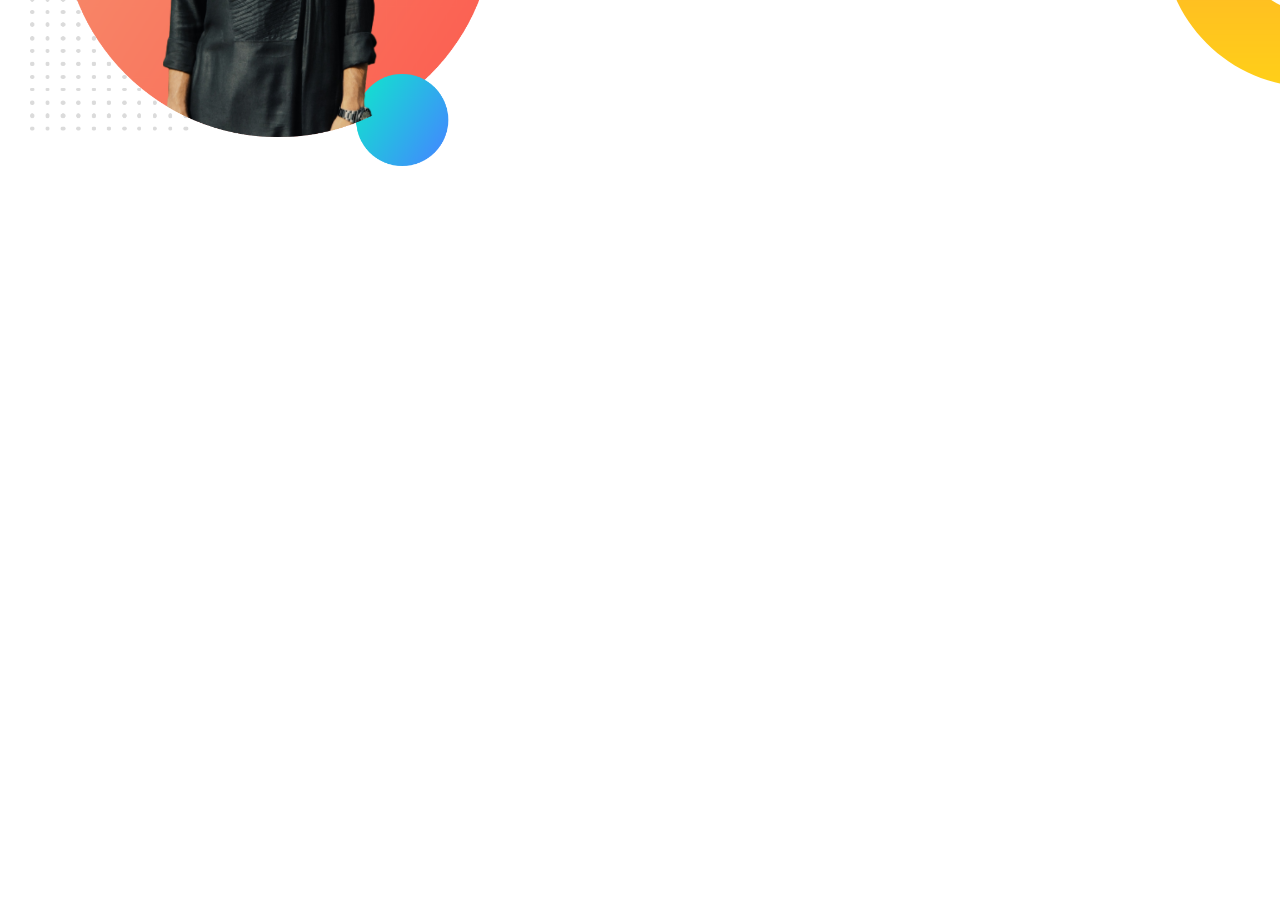
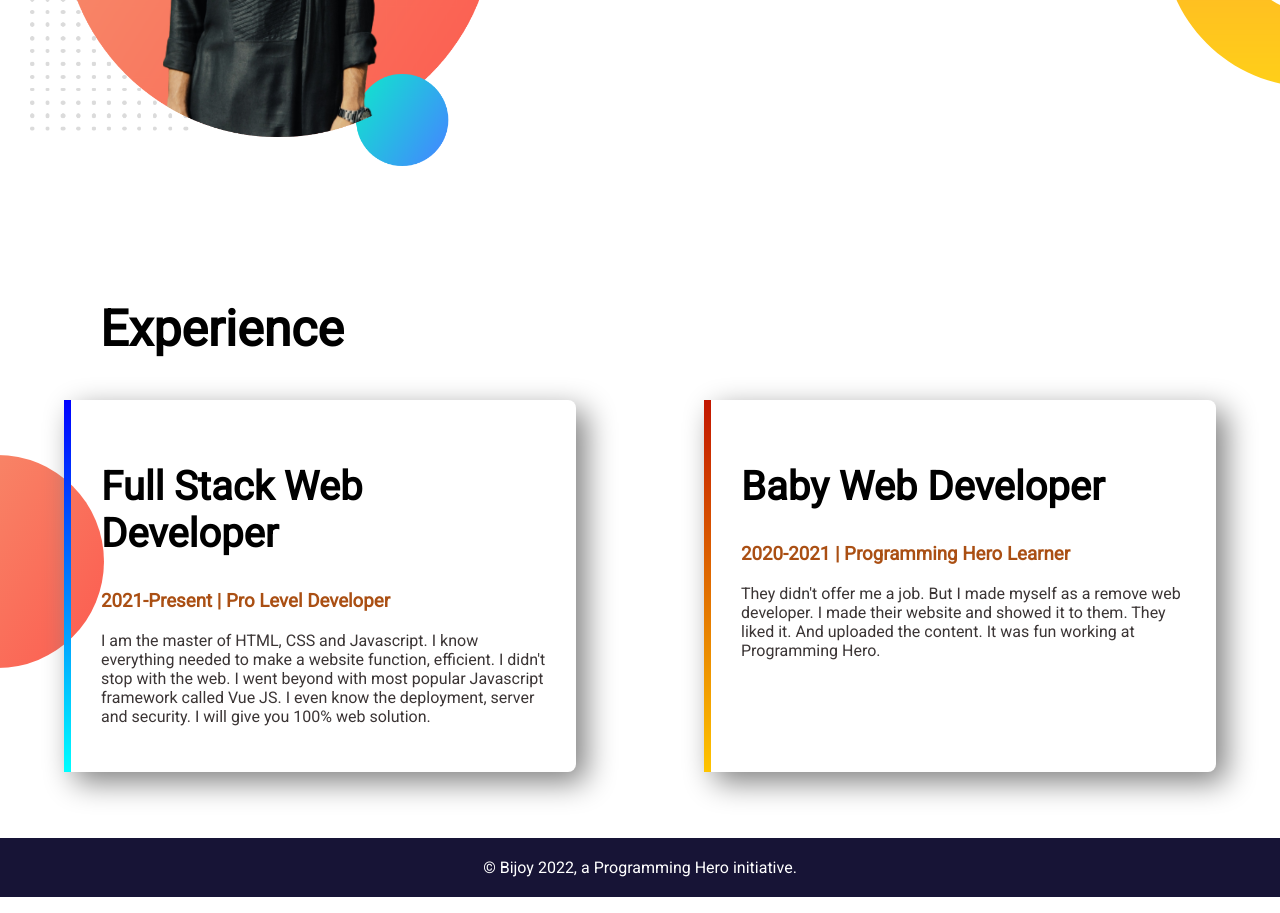
Before and after one commit to mrbijoy641/developer-portfoio, a plain HTML site: page index.html in a window 1280 px wide. Shown: the part 949-1862 px from the top of the page. Before the commit the page ends 1249 px from the top, so only its background shows below. Drawn offline with Linux system fonts and the light colour scheme.

Commit message:
website-done

```diff
--- a/index.html
+++ b/index.html
@@ -55,6 +55,36 @@
 
 
     </section>
+
+    <section class="experience-area">
+        <h1>Experience</h1>
+
+        <div class="experience">
+            <div id="full-stack-experience" class=" box-shadow half-width">
+                <h2>Full Stack Web Developer</h2>
+                <h3><span>2021-Present | Pro Level Developer</span></h3>
+                <p>I am the master of HTML, CSS and Javascript. I know everything needed to make a website function,
+                    efficient. I didn't stop with the web. I went beyond with most popular Javascript framework called
+                    Vue
+                    JS. I even know the deployment, server and security. I will give you 100% web solution.</p>
+            </div>
+            <div id="baby-web-developer" class=" box-shadow half-width">
+                <h2>Baby Web Developer</h2>
+                <h3><span>2020-2021 | Programming Hero Learner</span></h3>
+                <p>They didn't offer me a job. But I made myself as a remove web developer. I made their website and
+                    showed it to them. They liked it. And uploaded the content. It was fun working at Programming Hero.
+                </p>
+            </div>
+        </div>
+
+    </section>
+    <footer>
+        <p>
+
+            © Bijoy 2022, a Programming Hero initiative.
+        </p>
+    </footer>
+
 </body>
 
 </html>
--- a/style.css
+++ b/style.css
@@ -37,6 +37,13 @@ img{
 p{
     color: rgb(59, 53, 53);
 }
+h1{
+    font-size: 50px;
+
+}
+h2{
+    font-size: 40px;
+}
 .top-banner{
     background-image: url(./images/top-banner.png);
     background-repeat: no-repeat;
@@ -52,3 +59,44 @@ p{
 
 
 }
+.experience{
+    display: flex;
+}
+
+.box-shadow{
+   box-shadow: 10px 10px 30px gray;
+   margin-left: 5%;
+   margin-right: 5%;
+   padding-left: 30px;
+   margin-bottom: 50px;
+   border-radius: 8px;
+
+}
+.experience-area h1{
+    margin-left: 100px;}
+
+.experience-area {
+    background-image: url(./images/exp-bg.png);
+    background-repeat: no-repeat;
+    background-position: left;
+
+}
+#full-stack-experience{
+    border-left: 7px solid;
+    border-image: linear-gradient(blue, cyan);
+    border-image-slice: 1;
+
+}
+#baby-web-developer{
+    border-left: 7px solid;
+    border-image: linear-gradient(  #c21500,  #ffc500 );
+    border-image-slice: 1;
+
+
+}
+footer p {
+    text-align: center;
+    background-color: rgb(23, 20, 54);
+    padding: 20px;
+    color: #fff;
+}
```
Also changed, not shown: images/jhankar.png (deleted), images/jhankar2.png (deleted), images/my-bg2.png (deleted), images/top-banner.png (deleted), 4 other files.
